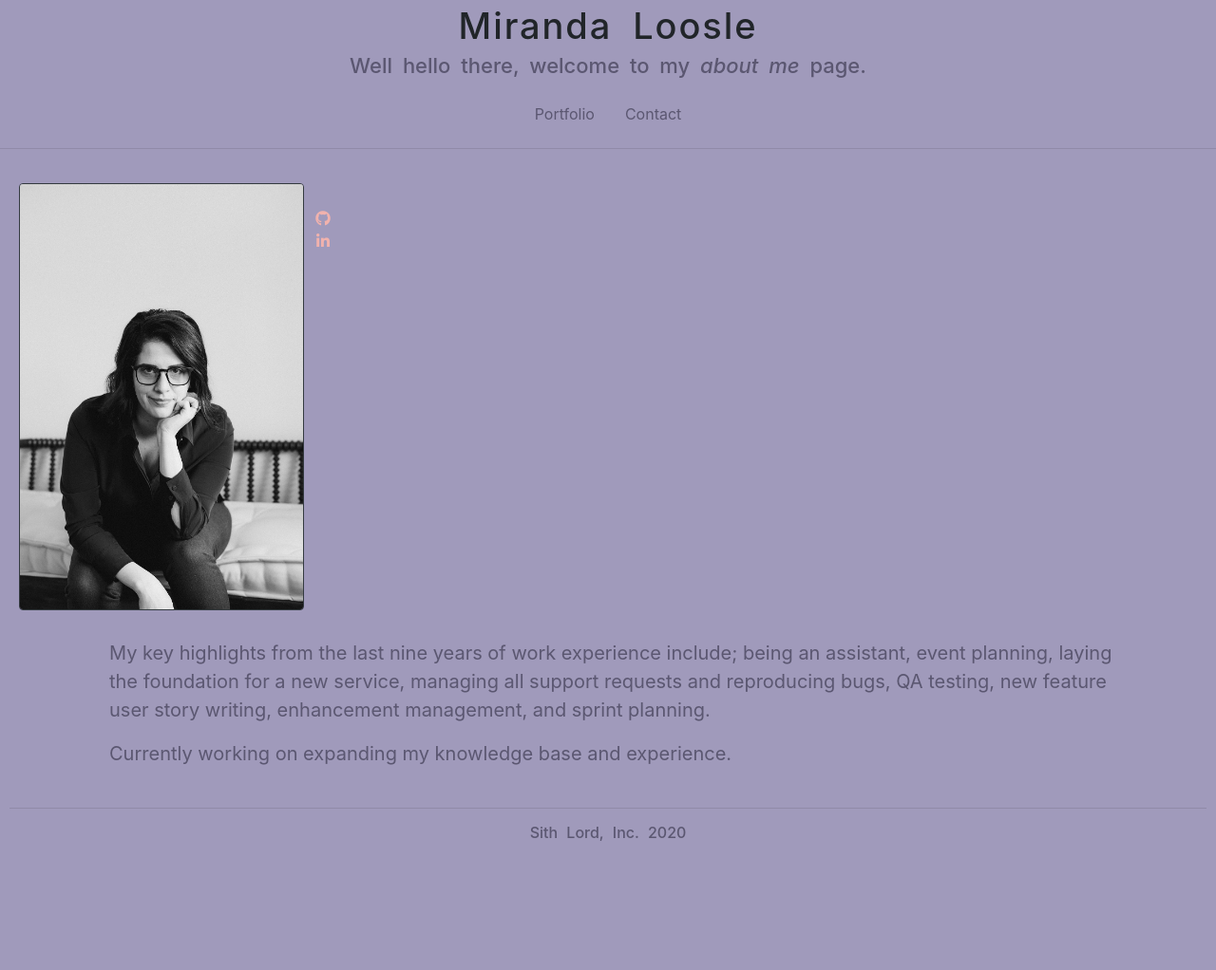
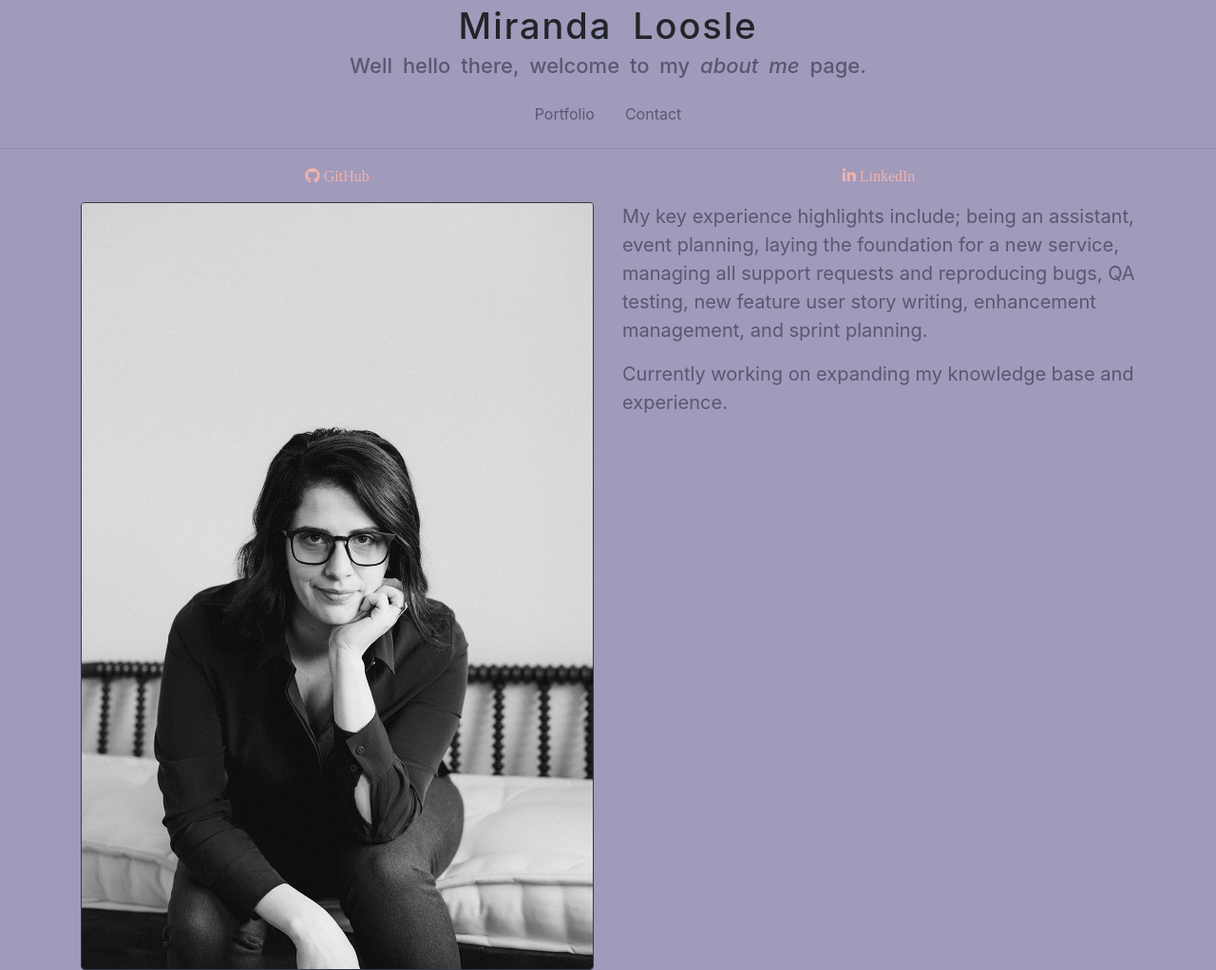
Before and after one commit to Mirandor/darth-mirandor, a plain HTML site: page index.html in a window 1280 px wide. Shown: the top 1022 px of the page at 95% size. Before the commit the page ends 905 px from the top, so only its background shows below. Drawn offline with nearby package versions, Linux system fonts and the light colour scheme.

Commit message:
Updated index.html and styles.css

```diff
--- a/index.html
+++ b/index.html
@@ -40,38 +40,34 @@
     </header>
 
     <!-- Main Page Content -->
-    <main class="wrapper">
-      <div id="relative" >
+    <main class="wrapper container">
+      <div class="row row-cols-1 row-cols-sm-1 row-cols-md-2">
+        <div class="col col-sm">
+          <p>
+            <!-- GitHub -->
+            <a target="_blank" title="GitHub" href="https://github.com/Mirandor" class="fab fa-github">
+              GitHub
+            </a>
+          </p>
+        </div>
+        <div class="col col-sm">
+          <!-- LinkedIn -->
+          <a target="_blank" title="LinkedIn" href="https://www.linkedin.com/in/mirandaloosle/" class="fab fa-linkedin-in">
+            LinkedIn
+          </a>
+        </div>
+      </div>
 
-        <img src="Images/b&w-5.jpg" class="mr-3 rounded border border-dark" alt="Main Bio Picture" id="bio-image" title="Miranda Portrait Image"/>
-
-        <div id="absolute">
-
-          <!-- GitHub -->
-          <a target="_blank" title="GitHub" href="https://github.com/Mirandor">
-            <i class="fab fa-github quick-link">
-            </i>
-          </a>
-          <br />
-          <!-- LinkedIn -->
-          <a target="_blank" title="LinkedIn" href="https://www.linkedin.com/in/mirandaloosle/">
-            <i class="fab fa-linkedin-in quick-link">
-            </i>
-          </a>
-
-
-
+      <div class="row row-cols-2 row-cols-sm-1 row-cols-md-2">
+        <div class="col">
+          <!-- Portrait Image -->
+          <img src="Images/b&w-5.jpg" class="img-fluid rounded border border-dark" alt="Main Bio Picture" title="Miranda Portrait Image"/>
         </div>
 
-        <div class="container pt-2">
+        <div class="col-11 bio-text">
+          <p>My key experience highlights include; being an assistant, event planning, laying the foundation for a new service, managing all support requests and reproducing bugs, QA testing, new feature user story writing, enhancement management, and sprint planning.</p>
 
-          <div class="float bio-text">
-            <p>My key highlights from the last nine years of work experience include; being an assistant, event planning, laying the foundation for a new service, managing all support requests and reproducing bugs, QA testing, new feature user story writing, enhancement management, and sprint planning.</p>
-
-            <p>Currently working on expanding my knowledge base and experience.</p>
-
-          </div>
-
+          <p>Currently working on expanding my knowledge base and experience.</p>
         </div>
       </div>
 
--- a/styles.css
+++ b/styles.css
@@ -1,10 +1,6 @@
 body {
   background-color: #A09ABB;
   text-align: center;
-}
-
-img {
-  float: left;
 }
 
 a {
@@ -37,43 +33,6 @@ a:hover {
 .nav-link {
   color: #5B5771
 }
-.darkvlight {
-  background: linear-gradient(to left, #000 3%, #eeeeee 92%);
-  border-radius: 10px;
-  height: 600px;
-  padding: 5px;
-  margin: 5px;
-}
-
-.quick-link {
-  width: 20px;
-  height: 20px;
-}
-
-#about-me {
-  text-align: center;
-}
-
-#bio-image {
-  width: 100px;
-  height: 300px;
-  margin-bottom: 20px;
-
-}
-
-#relative {
-  position: relative;
-  height: 200px;
-  padding: 20px;
-  margin-bottom: 20px;
-}
-
-#absolute {
-  position: absolute;
-  left: 230px;
-  bottom: -105px;
-  height: 260px;
-}
 
 .float {
   float: right;
@@ -102,19 +61,6 @@ footer {
 
 /* // Small devices (landscape phones, 576px and up) */
 @media screen and (max-width: 576px) {
-  #bio-image {
-    width: 150px;
-    height: 210px;
-  }
-
-  #absolute {
-    position: absolute;
-    left: 180px;
-    bottom: -105px;
-    height: 260px;
-  }
- }
-
   .float {
     float: right;
     padding-top: 5px;
@@ -122,20 +68,15 @@ footer {
   }
 
   .bio-text {
-  opactiy: 0.0;
     line-height: 1.5;
     font-size: 20px;
     color: #5B5771;
     text-align: left;
-  width: 300px;
+  }
 }
 
 /* // Medium devices (tablets, 768px and up) */
 @media screen and (min-width: 768px) {
-  #bio-image {
-    width: 200px;
-    height: 300px;
-  }
 
   .float {
     float: right;
@@ -148,24 +89,12 @@ footer {
     font-size: 20px;
     color: #5B5771;
     text-align: left;
-    width: 545px;
   }
 
  }
 
 /* // Large devices (desktops, 992px and up) */
 @media screen and (min-width: 992px) {
-  #bio-image {
-    width: 255px;
-    height: 400px;
-  }
-
-  #absolute {
-    position: absolute;
-    left: 280px;
-    bottom: -105px;
-    height: 260px;
-  }
 
   .float {
     float: right;
@@ -178,24 +107,12 @@ footer {
     font-size: 20px;
     color: #5B5771;
     text-align: left;
-    width: 630px;
   }
 
 }
 
 /* // Extra large devices (large desktops, 1200px and up) */
 @media screen and (min-width: 1200px) {
-  #bio-image {
-    width: 300px;
-    height: 450px;
-  }
-
-  #absolute {
-    position: absolute;
-    left: 330px;
-    bottom: -105px;
-    height: 260px;
-  }
 
   .float {
     float: right;
@@ -208,7 +125,6 @@ footer {
     font-size: 20px;
     color: #5B5771;
     text-align: left;
-    width: 1080px;
   }
 
  }
```
Also changed, not shown: Images/EpisodeTwo.png (added). Lines whose indentation alone changed are shown as unchanged.
